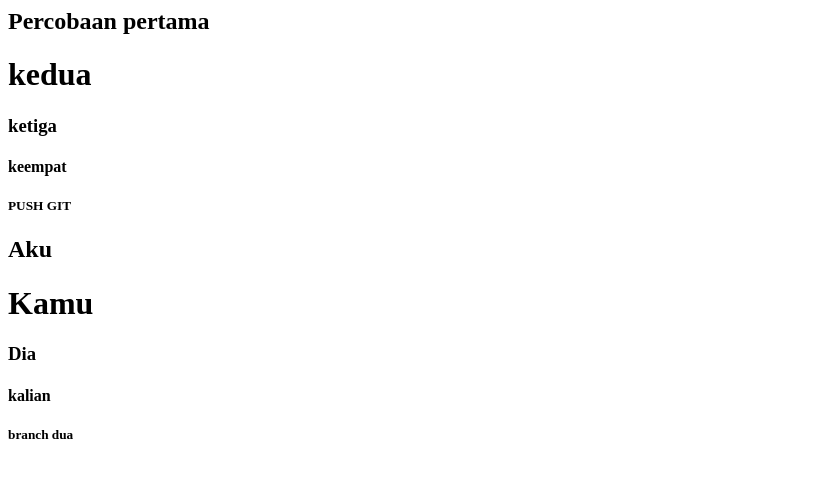
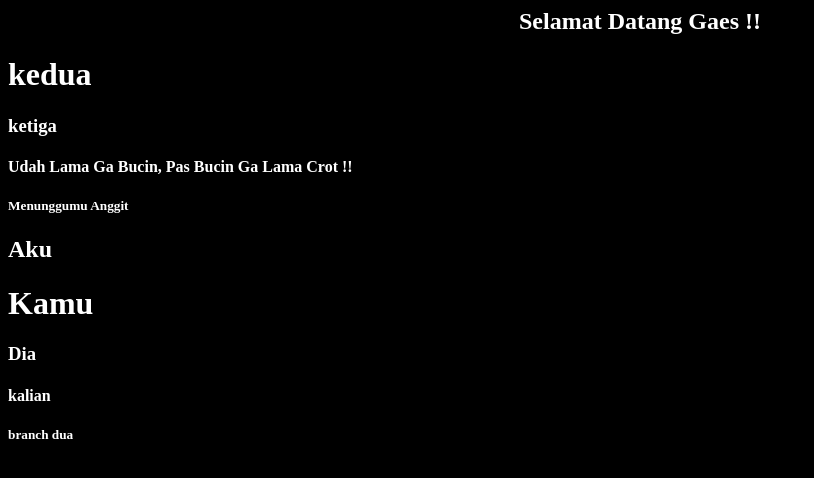
Before and after one commit to RaihanM15/tespush, a plain HTML site: page index.html in a window 1280 px wide. Shown: the whole page, without its empty margins (0-814 px from the left). Drawn offline with Linux system fonts and the light colour scheme.

Commit message:
Merubah dan Menambah hal Positif

```diff
--- a/index.html
+++ b/index.html
@@ -1,11 +1,12 @@
 <html>
-    <head></head>
-    <body>
-        <h2>Percobaan pertama</h2>
+    <head> </head>
+    <body style="background-color: black;
+    color: white;">
+        <center><h2>Selamat Datang Gaes !!</h2></center>
         <h1>kedua</h1>
         <h3>ketiga</h3>
-        <h4>keempat</h4>
-        <h5>PUSH GIT</h5>
+        <h4>Udah Lama Ga Bucin, Pas Bucin Ga Lama Crot !!</h4>
+        <h5>Menunggumu Anggit</h5>
         <h2>Aku</h2>
         <h1>Kamu</h1>
         <h3>Dia</h3>
```
